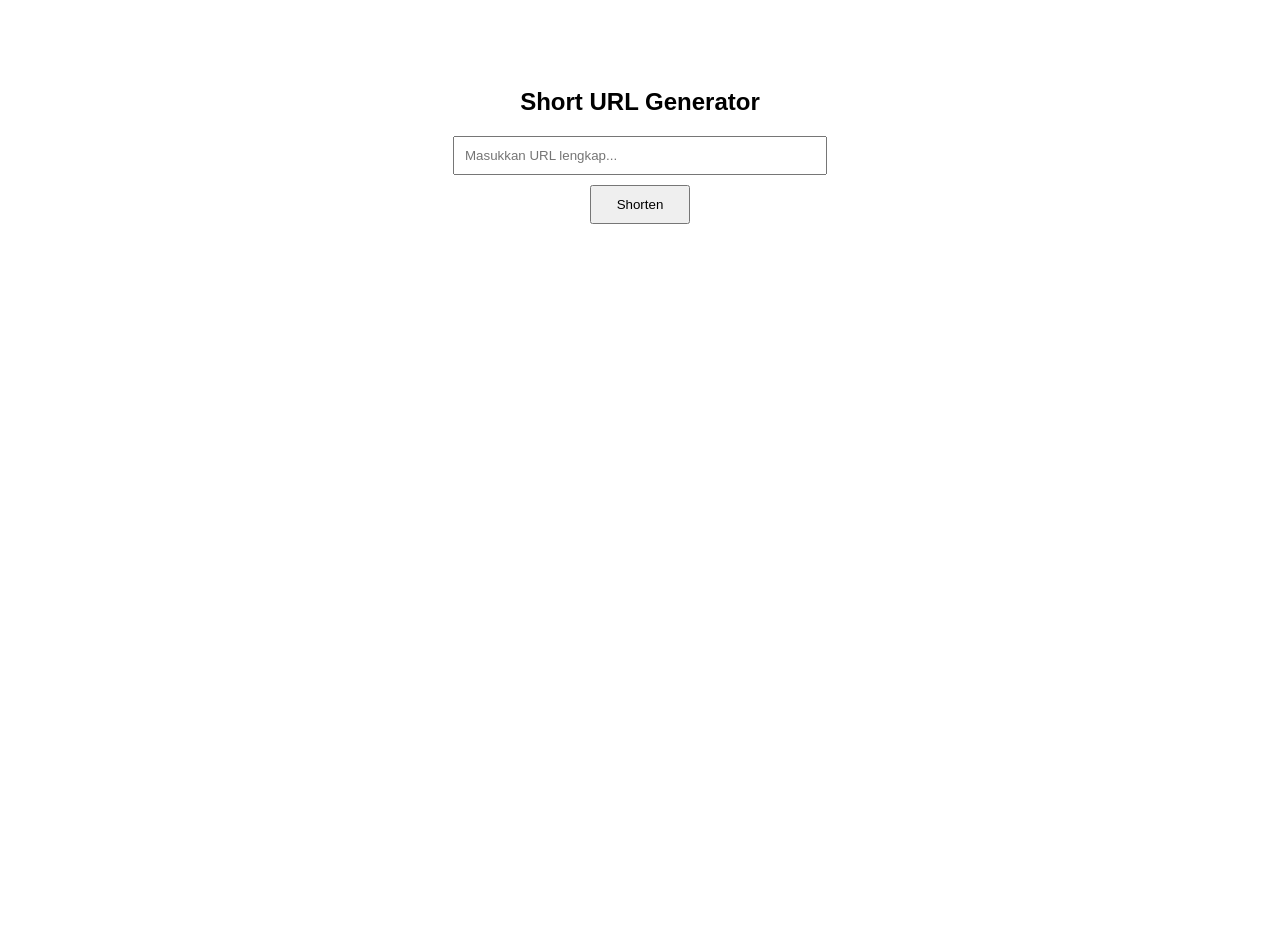
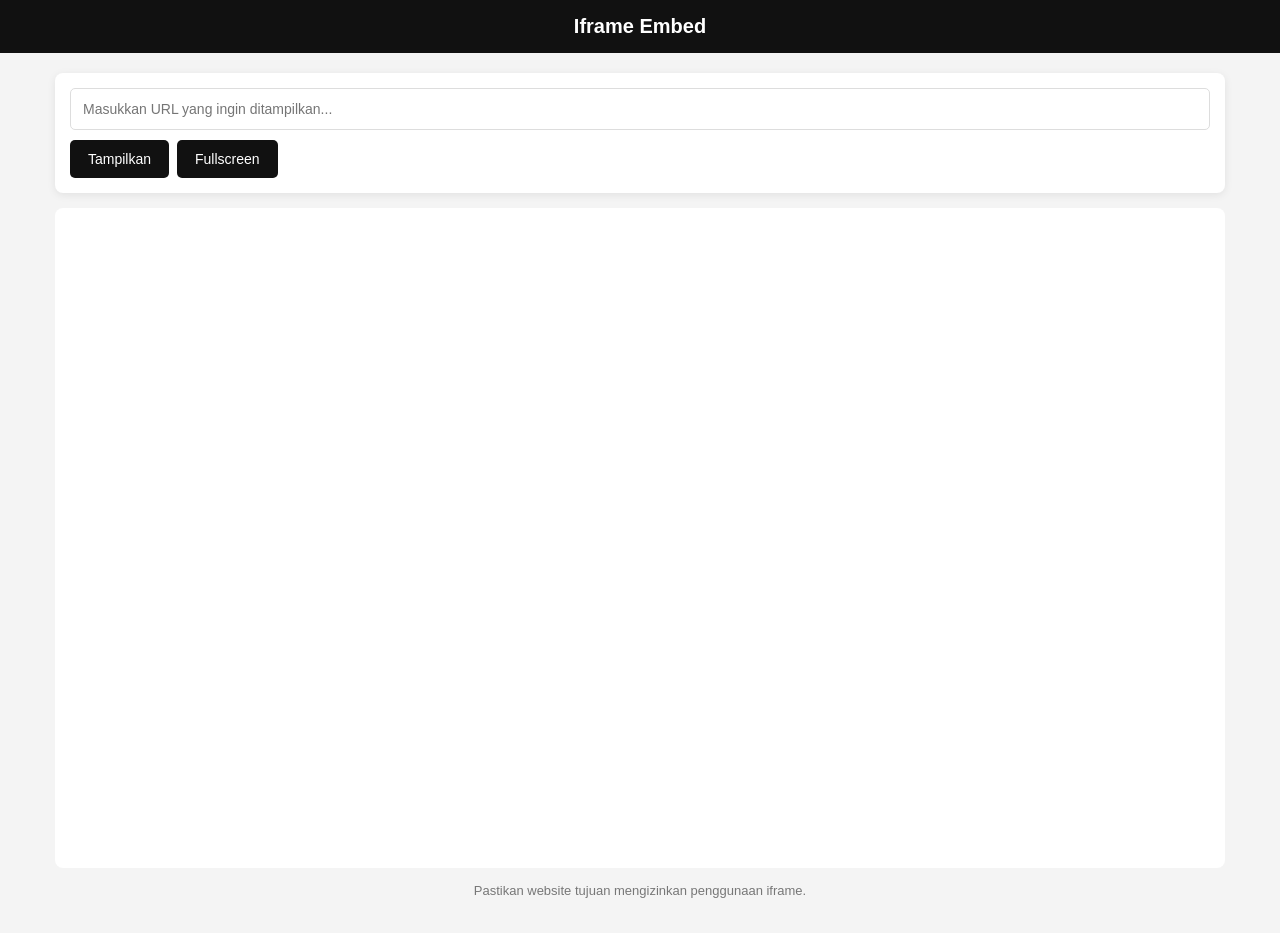
Before and after one commit to ocimnet/short-url, a PHP site: page / in a window 1280 px wide. Before the commit the page ends 224 px from the top, so only its background shows below. Run offline with PHP 8.4, Linux system fonts and the light colour scheme.

```diff
--- a/index.php
+++ b/index.php
@@ -1,139 +1,177 @@
-<?php
-// ==============================
-// SHORT URL GENERATOR (1 FILE)
-// ==============================
-
-$FILE = __DIR__ . '/urls.json';
-
-// Jika tombol submit ditekan
-$shortened = null;
-$error = null;
-
-if ($_SERVER['REQUEST_METHOD'] === 'POST') {
-    $url = trim($_POST['url']);
-
-    if (!filter_var($url, FILTER_VALIDATE_URL)) {
-        $error = "URL tidak valid!";
-    } else {
-        // Pastikan file json ada
-        if (!file_exists($FILE)) {
-            file_put_contents($FILE, "{}");
-        }
-
-        // Buka file + kunci
-        $fp = fopen($FILE, 'c+');
-        flock($fp, LOCK_EX);
-
-        // Baca isi database json
-        $raw = stream_get_contents($fp);
-        $data = json_decode($raw, true);
-        if (!is_array($data)) $data = [];
-
-        // Generator kode acak
-        function genCode($length = 6) {
-            $chars = 'abcdefghijklmnopqrstuvwxyzABCDEFGHIJKLMNOPQRSTUVWXYZ0123456789';
-            $out = '';
-            for ($i = 0; $i < $length; $i++) {
-                $out .= $chars[random_int(0, strlen($chars)-1)];
-            }
-            return $out;
-        }
-
-        // Buat kode unik
-        $code = genCode();
-        while (isset($data[$code])) {
-            $code = genCode();
-        }
-
-        // Simpan URL asli
-        $data[$code] = $url;
-
-        // Simpan ke file json
-        ftruncate($fp, 0);
-        rewind($fp);
-        fwrite($fp, json_encode($data, JSON_PRETTY_PRINT | JSON_UNESCAPED_SLASHES));
-
-        flock($fp, LOCK_UN);
-        fclose($fp);
-
-        // Buat short URL
-        $base = (isset($_SERVER['HTTPS']) && $_SERVER['HTTPS'] != 'off' ? "https://" : "http://") . $_SERVER['HTTP_HOST'] . "/";
-
-        $shortened = $base . $code;
-    }
-}
-
-// ==============================
-// Redirect (jika user membuka /abc123)
-// ==============================
-$req = trim($_SERVER['REQUEST_URI'], "/");
-
-if ($req !== "" && $req !== basename(__FILE__)) {
-
-    if (file_exists($FILE)) {
-        $json = json_decode(file_get_contents($FILE), true);
-
-        if (isset($json[$req])) {
-            header("Location: " . $json[$req], true, 301);
-            exit;
-        }
-    }
-
-    // Jika kode tidak ditemukan
-    http_response_code(404);
-    echo "<h2>404 — Short URL tidak ditemukan</h2>";
-    exit;
-}
-
-// ==============================
-// HTML FORM
-// ==============================
-?>
 <!DOCTYPE html>
 <html lang="id">
 <head>
   <meta charset="UTF-8">
-    <title>Short URL</title>
+  <meta name="viewport" content="width=device-width, initial-scale=1.0">
+  <title>Iframe Embed</title>
+
   <style>
+    * {
+      box-sizing: border-box;
+      margin: 0;
+      padding: 0;
+    }
+
     body {
       font-family: Arial, sans-serif;
+      background: #f4f4f4;
+      color: #222;
+    }
+
+    .header {
+      background: #111;
+      color: white;
+      padding: 15px;
       text-align: center;
-            padding-top: 60px;
     }
-        input {
-            width: 350px;
-            padding: 10px;
+
+    .header h1 {
+      font-size: 20px;
+    }
+
+    .container {
+      max-width: 1200px;
+      margin: 20px auto;
+      padding: 0 15px;
+    }
+
+    .form-box {
+      background: white;
+      padding: 15px;
+      border-radius: 8px;
+      margin-bottom: 15px;
+      box-shadow: 0 2px 8px rgba(0,0,0,0.08);
+    }
+
+    .form-box input {
+      width: 100%;
+      padding: 12px;
+      border: 1px solid #ddd;
+      border-radius: 5px;
       margin-bottom: 10px;
+      font-size: 14px;
     }
+
+    .buttons {
+      display: flex;
+      gap: 8px;
+      flex-wrap: wrap;
+    }
+
     button {
-            padding: 10px 25px;
+      border: none;
+      padding: 11px 18px;
+      border-radius: 5px;
+      cursor: pointer;
+      font-size: 14px;
+      background: #111;
+      color: white;
     }
-        .box {
-            margin: 20px auto;
-            width: 400px;
+
+    button:hover {
+      opacity: 0.85;
+    }
+
+    .embed-box {
+      background: white;
+      padding: 5px;
+      border-radius: 8px;
+      overflow: hidden;
+    }
+
+    iframe {
+      display: block;
+      width: 100%;
+      height: 650px;
+      border: none;
+      background: white;
+    }
+
+    .notice {
+      text-align: center;
+      color: #777;
+      font-size: 13px;
+      padding: 15px;
+    }
+
+    @media (max-width: 600px) {
+      iframe {
+        height: 500px;
+      }
+
+      .header h1 {
+        font-size: 18px;
+      }
     }
   </style>
 </head>
+
 <body>
 
-<h2>Short URL Generator</h2>
-
-<div class="box">
-    <form method="POST">
-        <input type="text" name="url" placeholder="Masukkan URL lengkap..." required>
-        <br>
-        <button type="submit">Shorten</button>
-    </form>
+  <div class="header">
+    <h1>Iframe Embed</h1>
   </div>
 
-<?php if ($shortened): ?>
-    <p><strong>Short URL:</strong></p>
-    <p><a href="<?= $shortened ?>"><?= $shortened ?></a></p>
-<?php endif; ?>
+  <div class="container">
 
-<?php if ($error): ?>
-    <p style="color:red;"><?= $error ?></p>
-<?php endif; ?>
+    <div class="form-box">
+      <input
+        type="url"
+        id="urlInput"
+        placeholder="Masukkan URL yang ingin ditampilkan..."
+      >
+
+      <div class="buttons">
+        <button onclick="loadIframe()">Tampilkan</button>
+        <button onclick="fullscreenIframe()">Fullscreen</button>
+      </div>
+    </div>
+
+    <div class="embed-box" id="embedBox">
+      <iframe
+        id="myIframe"
+        src="about:blank"
+        allowfullscreen>
+      </iframe>
+    </div>
+
+    <div class="notice">
+      Pastikan website tujuan mengizinkan penggunaan iframe.
+    </div>
+
+  </div>
+
+  <script>
+    function loadIframe() {
+      const input = document.getElementById("urlInput");
+      const iframe = document.getElementById("myIframe");
+
+      let url = input.value.trim();
+
+      if (!url) {
+        alert("Silakan masukkan URL terlebih dahulu.");
+        return;
+      }
+
+      if (!url.startsWith("http://") && !url.startsWith("https://")) {
+        url = "https://" + url;
+      }
+
+      iframe.src = url;
+    }
+
+    function fullscreenIframe() {
+      const iframe = document.getElementById("myIframe");
+
+      if (iframe.requestFullscreen) {
+        iframe.requestFullscreen();
+      } else if (iframe.webkitRequestFullscreen) {
+        iframe.webkitRequestFullscreen();
+      } else {
+        alert("Browser Anda tidak mendukung fullscreen.");
+      }
+    }
+  </script>
 
 </body>
 </html>
```
Lines whose indentation alone changed are shown as unchanged.
